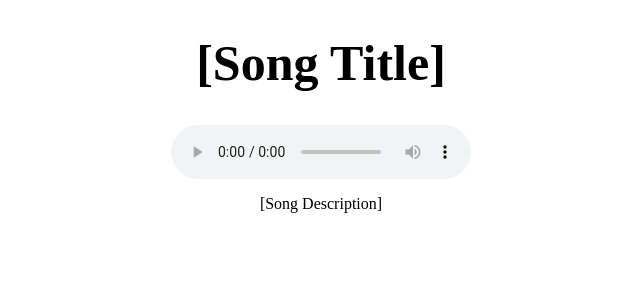
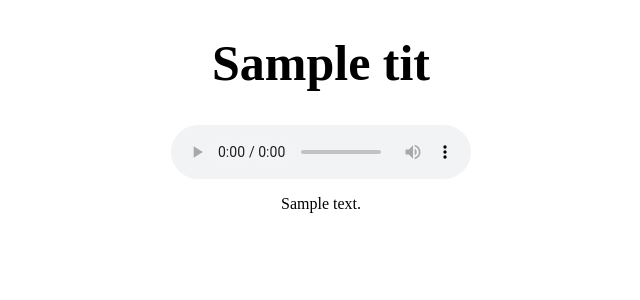
Before and after one commit to HackGT-9/Audur, a Python web app: template templates/song.html in a window 1280 px wide. Shown: the part 48-348 px from the top of the page, without its empty margins (319-959 px from the left). Run offline with Jinja, Linux system fonts and the light colour scheme; the template is opened without the code that fills it: most values are stand-ins (such as "Sample title", 1, 10 or a date in 2020).

Commit message:
my frist commit, but a lot has been happenign int eh background, I am sending the updated song.html file

```diff
--- a/templates/song.html
+++ b/templates/song.html
@@ -50,12 +50,12 @@
             <a href='about.html'>About</a>
         </div>
         <div class='content'>
-            <h1 id="songTitle">[Song Title]</h1>
+            <h1 id="songTitle">{{tit}}</h1>
             <audio controls>
                 <source src="https://www.soundhelix.com/examples/mp3/SoundHelix-Song-1.mp3" type="audio/mpeg">
                 Your browser does not support the audio element.
             </audio>
-            <p id="songDescription">[Song Description]</p>
+            <p id="songDescription">{{desc}}</p>
 
         </div>
     </body>
```
